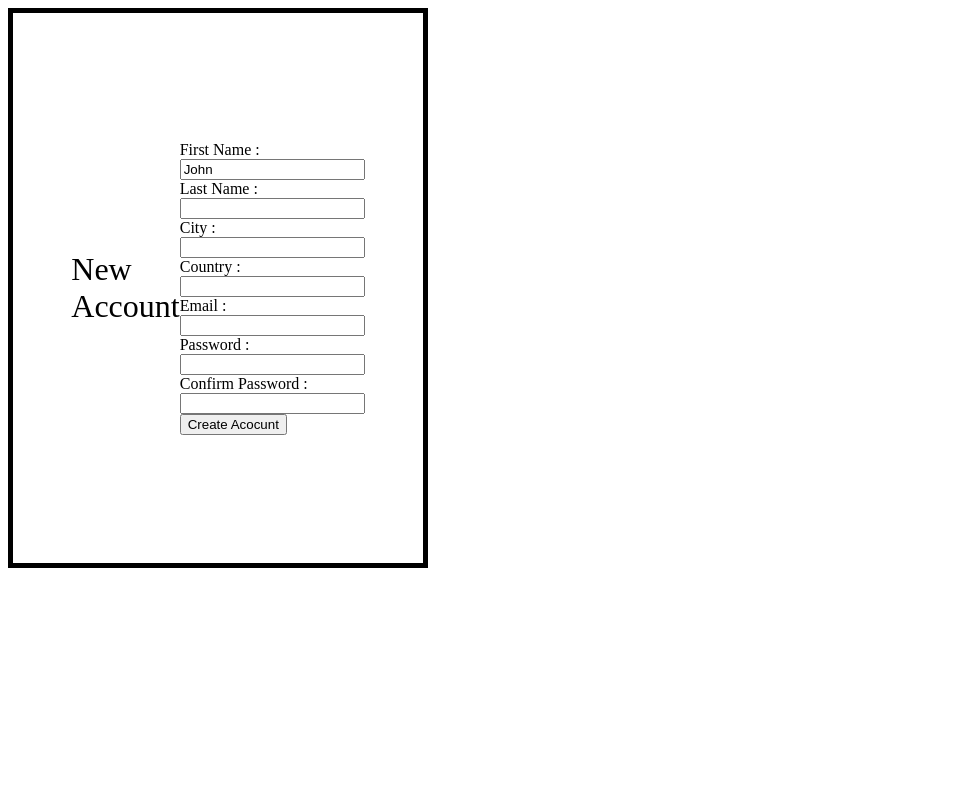
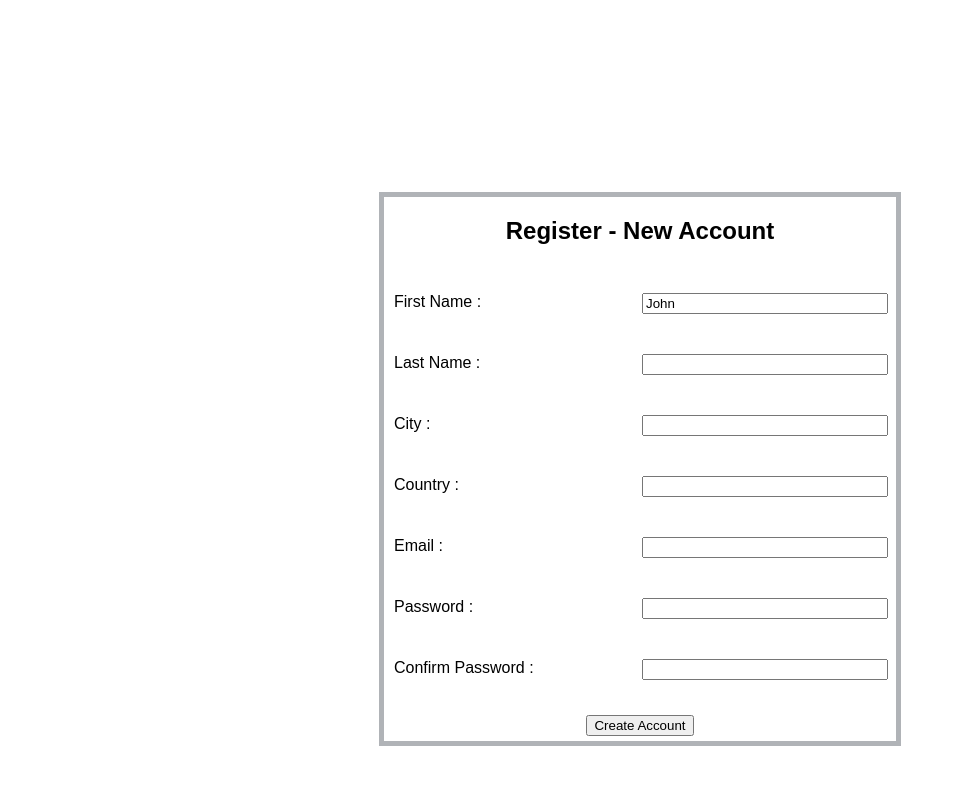
Before and after one commit to xDKevz/the-art-store-a-learning-experience, a PHP site: page /registration.php in a window 1280 px wide. Shown: the top 785 px of the page, without its empty margins (0-956 px from the left). Run offline with PHP 8.4, Linux system fonts and the light colour scheme.

Commit message:
Kevin, Rafael - include folder created for php templates of main pages & registration.php basic css applied

```diff
--- a/css/registration.css
+++ b/css/registration.css
@@ -1,23 +1,48 @@
-.registration-container{
-
-    border: 5px solid black;
-    display:flex;
-    /*align-content: center;*/
-    align-items: center;
-    justify-content: center;
-    height: 450px;
-    width: 290px;
-
-    padding: 50px 60px;
-
+body {
+    margin: 0;
+    padding: 0;
+    font-family: sans-serif;
 }
 
-h2{
+.registration-container{
+    margin: auto;
+    margin-top: 15%;
+    width: 40%;
+    border: 5px solid #b0b3b7;
+}
 
-    font-weight : 400;
-    font-size: 2em;
-    align-items: center;
-    justify-content: center;
-    align-content: center;
+h2 {
+    text-align: center;
+}
 
+.form-info {
+    padding: 10px;
+    display: grid;
+    grid-gap: 2px;
+    grid-template-columns: 50% 50%;
 }
+
+.reg-label {
+    grid-column: 1 / span 1;
+    grid-row: 1 / span 1;
+}
+
+.reg-input {
+    grid-column: 2 / span 1;
+    grid-row: 1 / span 1;
+}
+
+.reg-submit {
+    text-align: center;
+    padding: 5px;
+}
+
+@media only screen and (max-width:760px) {
+    .registration-container {
+        width: 80%;
+    }
+
+    .reg-label, .reg-input {
+        display: block;
+    }
+}
--- a/registration.php
+++ b/registration.php
@@ -2,60 +2,58 @@
 <html lang="en">
 <head>
     <meta charset="UTF-8">
+    <meta name="viewport" content="width=device-width, initial-scale=1">
     <link rel="stylesheet" type="text/css" href="css/registration.css">
     <title> Registration Page </title>
 </head>
 <body>
 
     <div class="registration-container">
-    <h2> New Account </h2><br>
+        <h2> Register - New Account </h2><br>
 
-
-    <form action="#" method="">
-
-
+        <form class="reg-form" action="#" method="">
             <div class="form-info">
-    <label> First Name : </label>
-    <input type="text" value="John" name="firstName"><br>
+                <label class="reg-label"> First Name : </label>
+                <input class="reg-input" type="text" value="John" name="firstName"><br>
             </div>
 
             <div class="form-info">
-    <label> Last Name : </label>
-    <input type="text" value="" name="LastName"><br>
+                <label class="reg-label"> Last Name : </label>
+                <input class="reg-input" type="text" value="" name="LastName"><br>
             </div>
 
 
             <div class="form-info">
-    <label> City : </label>
-    <input type="text" value="" name="city"><br>
+                <label class="reg-label"> City : </label>
+                <input class="reg-input" type="text" value="" name="city"><br>
             </div>
 
             <div class="form-info">
-    <label> Country : </label>
-    <input type="text" value="" name="country"><br>
+                <label class="reg-label"> Country : </label>
+                <input class="reg-input" type="text" value="" name="country"><br>
             </div>
 
 
             <div class="form-info">
-    <label> Email : </label>
-    <input type="text" value="" name="email"><br>
+                <label class="reg-label"> Email : </label>
+                <input class="reg-input" type="text" value="" name="email"><br>
             </div>
 
             <div class="form-info">
-    <label> Password : </label>
-    <input type="password" value="" name="password"><br>
+                <label class="reg-label"> Password : </label>
+                <input class="reg-input" type="password" value="" name="password"><br>
             </div>
 
             <div class="form-info">
-    <label> Confirm Password : </label>
-    <input type="password" value="" name="password"><br>
+                <label class="reg-label"> Confirm Password : </label>
+                <input class="reg-input" type="password" value="" name="password"><br>
             </div>
 
-
-     <input type="submit" value="Create Acocunt">
+            <div class="reg-submit">
+                <input type="submit" value="Create Account">
+            </div>
 
         </form>
-
     </div>
 
 </body>
```
Also changed, not shown: about.php (added, +70 -0 lines), about/about.php (deleted, +0 -63 lines), artist.php (added, +18 -0 lines), css/mobile.css (deleted, +0 -22 lines), galleries.php (added, +24 -0 lines), genre.php (added, +18 -0 lines), home.php (+29 -21 lines), include/header.php (added, +10 -0 lines), include/navigation.php (added, +12 -0 lines), include/footer.php (added), tutorials/README.md (added), 1 other file. Lines whose indentation alone changed are shown as unchanged.
